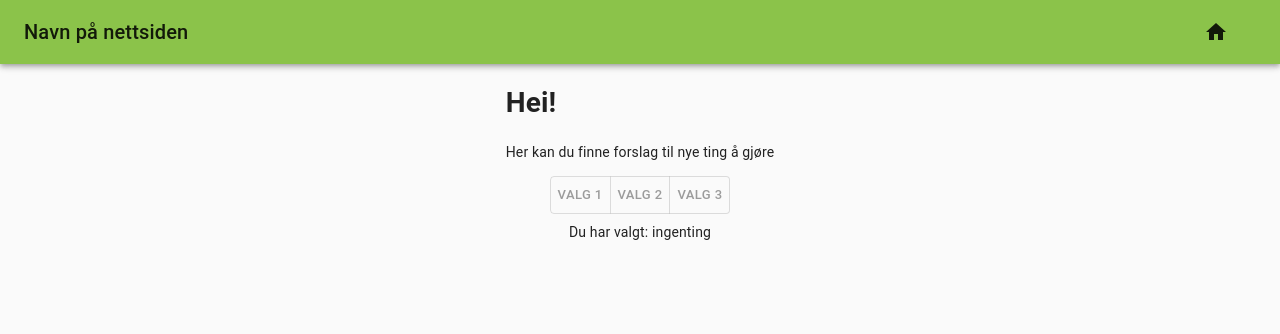
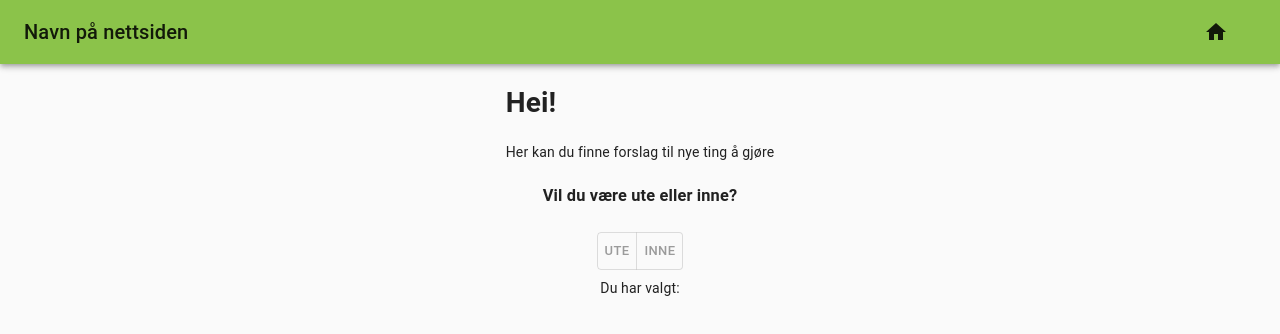
Before and after one commit to erlinvan/fortalt_digitalt, a React (Create React App) app in the folder fortalt_digitalt/: page / in a window 1280 px wide. Shown: the top 334 px of the page. Built offline with nearby package versions, Linux system fonts and the light colour scheme.

Commit message:
Create json file with data, and pass this data as props in order to dynamically show questions and answers.

```diff
--- a/fortalt_digitalt/src/Components/App.js
+++ b/fortalt_digitalt/src/Components/App.js
@@ -6,25 +6,32 @@ import isDay from "../Common/time";
 // Components
 import { Grid } from "@material-ui/core";
 import Title from "./TopBar";
-import Toggle from "./Toggle";
+import Toggle from "./ChoiceOne";
 
 // Styling
 import CssBaseline from "@material-ui/core/CssBaseline";
-import { createMuiTheme, ThemeProvider  } from '@material-ui/core/styles';
-import { lightTheme, darkTheme } from "../Styling/themes"
+import { createMuiTheme, ThemeProvider } from "@material-ui/core/styles";
+import { lightTheme, darkTheme } from "../Styling/themes";
 
-const theme = getTimeTheme()
+// Data
+
+import Data from "../data.json";
+
+const theme = getTimeTheme();
 
 function getTimeTheme() {
   if (isDay()) {
     return createMuiTheme(lightTheme);
-  }
-  else {
+  } else {
     return createMuiTheme(darkTheme);
   }
 }
 
 function App() {
+  const [choiceOne, setChoiceOne] = React.useState("");
+  console.log(choiceOne);
+  const data = Data;
+  console.log(data);
   return (
     <ThemeProvider theme={theme}>
       <CssBaseline />
@@ -35,7 +42,15 @@ function App() {
           <p>Her kan du finne forslag til nye ting å gjøre</p>
         </Grid>
         <Grid item>
-          <Toggle />
+          {choiceOne === "" ? (
+            <Toggle
+              choiceOne={choiceOne}
+              setChoiceOne={setChoiceOne}
+              data={data.choiceOne}
+            ></Toggle>
+          ) : (
+            <></>
+          )}
         </Grid>
       </Grid>
     </ThemeProvider>
--- a/fortalt_digitalt/src/Components/Toggle.js
+++ b/fortalt_digitalt/src/Components/ChoiceOne.js
@@ -2,31 +2,32 @@ import React from "react";
 import { ToggleButton, ToggleButtonGroup } from "@material-ui/lab";
 import { Grid } from "@material-ui/core";
 
-function Toggle() {
-  const [selected, setSelected] = React.useState("ingenting");
-
+const ChoiceOne = ({ choiceOne, setChoiceOne, data }) => {
   const handleChange = (event, value) => {
-    setSelected(value);
+    setChoiceOne(value);
   };
 
   return (
     <Grid container spacing={2} direction="column" alignItems="center">
+      <h3>{data.question}</h3>
       <Grid item>
         <ToggleButtonGroup
           color="secondary"
           size="small"
-          value={selected}
+          value={choiceOne}
           exclusive
           onChange={handleChange}
         >
-          <ToggleButton value="valg 1">Valg 1</ToggleButton>
-          <ToggleButton value="valg 2">Valg 2</ToggleButton>
-          <ToggleButton value="valg 3">Valg 3</ToggleButton>
+          {data &&
+            data.options &&
+            data.options.map((e) => (
+              <ToggleButton value={e}> {e} </ToggleButton>
+            ))}
         </ToggleButtonGroup>
       </Grid>
-      <Grid>Du har valgt: {selected}</Grid>
+      <Grid>Du har valgt: {choiceOne}</Grid>
     </Grid>
   );
-}
+};
 
-export default Toggle;
+export default ChoiceOne;
--- /dev/null
+++ b/fortalt_digitalt/src/data.json
@@ -0,0 +1,10 @@
+{
+    "choiceOne": {
+        "question": "Vil du være ute eller inne?",
+        "options": ["Ute", "Inne"]
+    },
+    "choiceTwo": {
+        "question": "Vil du gjøre som krever fysisk aktivitet?",
+        "options": ["Ja", "Nei"]
+    }
+}
```
